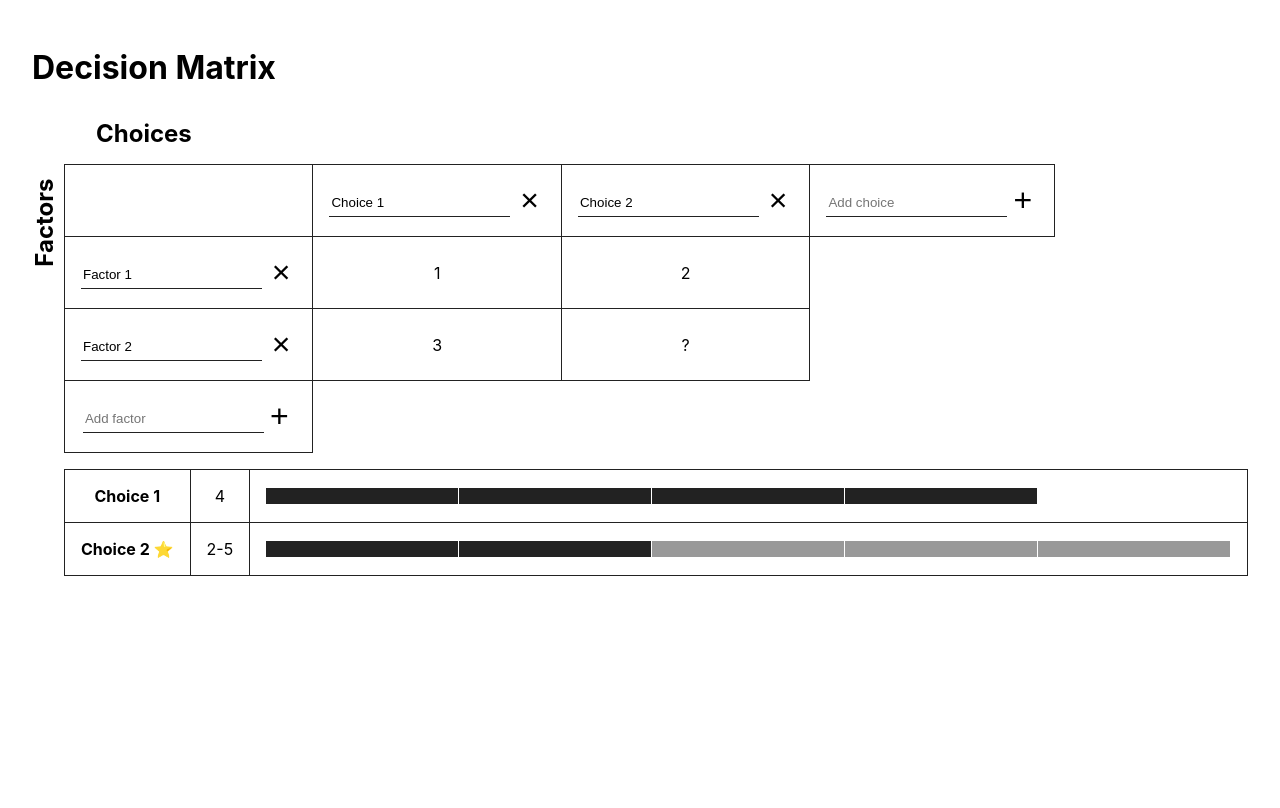
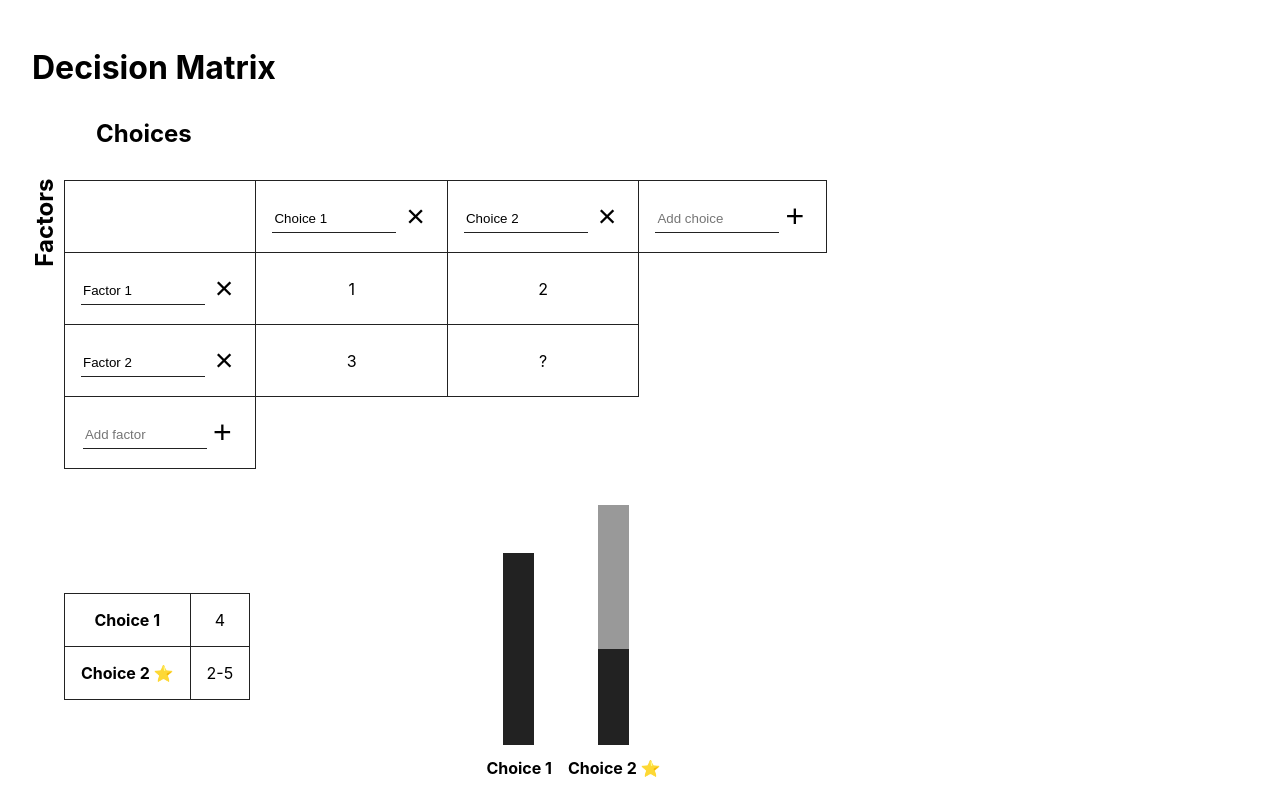
Before and after one commit to davidrhoderick/decision-matrix-frontend, a React (Create React App) app: page / in a window 1280 px wide. Built offline with nearby package versions, Linux system fonts and the light colour scheme.

Commit message:
Reformatting bar charts

```diff
--- a/src/App.js
+++ b/src/App.js
@@ -119,7 +119,8 @@ const App = () => {
       </StyledTable>
     </div>
 
-    <div>
+    <Row>
+      <Col>
         <StyledTable>
           <tbody>
             {choices.map((choice, index) => <tr key={index}>
@@ -136,11 +137,20 @@ const App = () => {
                   }
                 }
               }, '')}</td>
-            <td style={{width: '100%'}}><BarChart totals={totals[index]} max={max} /></td>
             </tr>)}
           </tbody>
         </StyledTable>
-    </div>
+      </Col>
+
+      <Col>
+        <BarCharts>
+          {choices.map((choice, index) => <BarChartContainer key={index}>
+            <BarChart totals={totals[index]} max={max} />
+            <h2>{choice} {leaders.includes(index) && `⭐`}</h2>
+          </BarChartContainer>)}
+        </BarCharts>
+      </Col>
+    </Row>
   </div>
 }
 
@@ -163,6 +173,7 @@ const AxisTitle = styled.h2`
 const StyledTable = styled.table`
   margin: 1rem 2rem 1rem 4rem;
   border-collapse: collapse;
+  display: inline-block;
 
   th, td {
     padding: 1rem;
@@ -210,4 +221,38 @@ const StyledInput = styled.input`
   border: none;
   padding-bottom: 0.375rem;
   border-bottom: 1px solid #222;
+  width: 120px;
 `
+
+const Row = styled.div`
+  display: flex;
+  align-items: center;
+  flex-wrap: wrap;
+`
+
+const Col = styled.div`
+  width: 33%;
+
+  @media screen and (max-width: 768px) {
+    width: 100%;
+  }
+`
+
+const BarCharts = styled.div`
+  margin: 1rem 4rem;
+  display: flex;
+`
+
+const BarChartContainer = styled.div`
+  position: relative;
+  margin-right: 1rem;
+  display: flex;
+  flex-direction: column;
+  align-items: center;
+
+  h2 {
+    font-size: 1rem;
+    text-align: center;
+    white-space: nowrap;
+  }
+`
--- a/src/bar-chart.js
+++ b/src/bar-chart.js
@@ -18,7 +18,9 @@ export default BarChart
 
 const Bar = styled.div`
   display: flex;
-  width: 100%;
+  width: 2rem;
+  height: 15rem;
+  flex-direction: column-reverse;
 `
 
 const Filled = styled.div`
```
Lines whose indentation alone changed are shown as unchanged.
